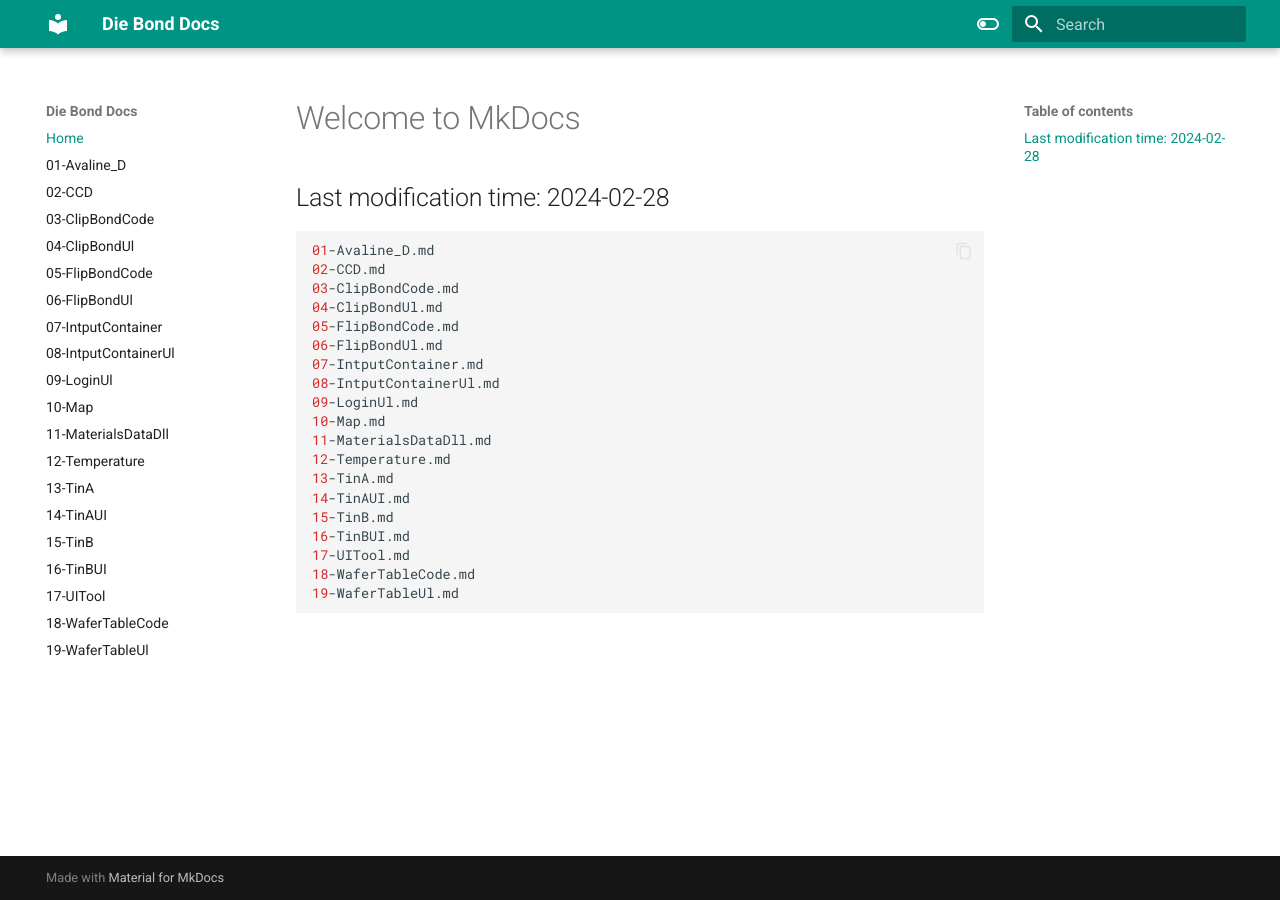
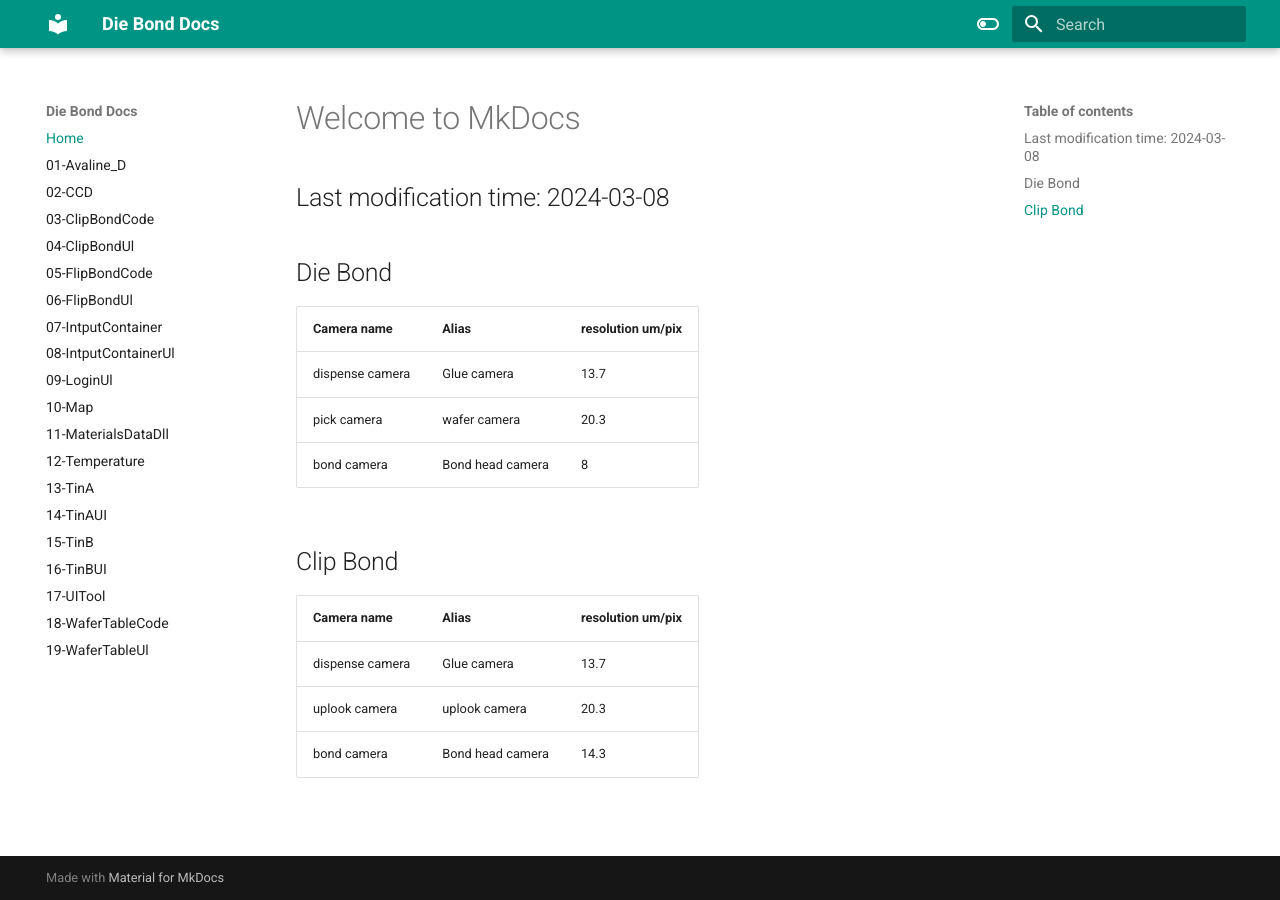
Before and after one commit to Clip-Attach/Die-Bond-Docs, an MkDocs documentation site: the page built from docs/index.md, in a window 1280 px wide. Built offline with MkDocs 1.6.1 and Material for MkDocs 9.7.7, drawn with Linux system fonts in a browser that asks for light colours.

Commit message:
Welcome to MkDocs

````diff
--- a/docs/index.md
+++ b/docs/index.md
@@ -1,25 +1,20 @@
 # Welcome to MkDocs
 
-## Last modification time: 2024-02-28
+## Last modification time: 2024-03-08
 
-```bash
-01-Avaline_D.md
-02-CCD.md
-03-ClipBondCode.md
-04-ClipBondUl.md
-05-FlipBondCode.md
-06-FlipBondUl.md
-07-IntputContainer.md
-08-IntputContainerUl.md
-09-LoginUl.md
-10-Map.md
-11-MaterialsDataDll.md
-12-Temperature.md
-13-TinA.md
-14-TinAUI.md
-15-TinB.md
-16-TinBUI.md
-17-UITool.md
-18-WaferTableCode.md
-19-WaferTableUl.md
-```
+
+## Die Bond
+
+| Camera  name     | Alias            | resolution  um/pix |
+| ---------------- | ---------------- | ------------------ |
+| dispense  camera | Glue camera      | 13.7               |
+| pick camera      | wafer camera     | 20.3               |
+| bond camera      | Bond head camera | 8                  |
+
+## Clip Bond
+
+| Camera  name     | Alias            | resolution  um/pix |
+| ---------------- | ---------------- | ------------------ |
+| dispense  camera | Glue camera      | 13.7               |
+| uplook camera    | uplook camera    | 20.3               |
+| bond camera      | Bond head camera | 14.3               |
````
Also changed, not shown: docs/blog/index.md (deleted, +0 -1 lines).
